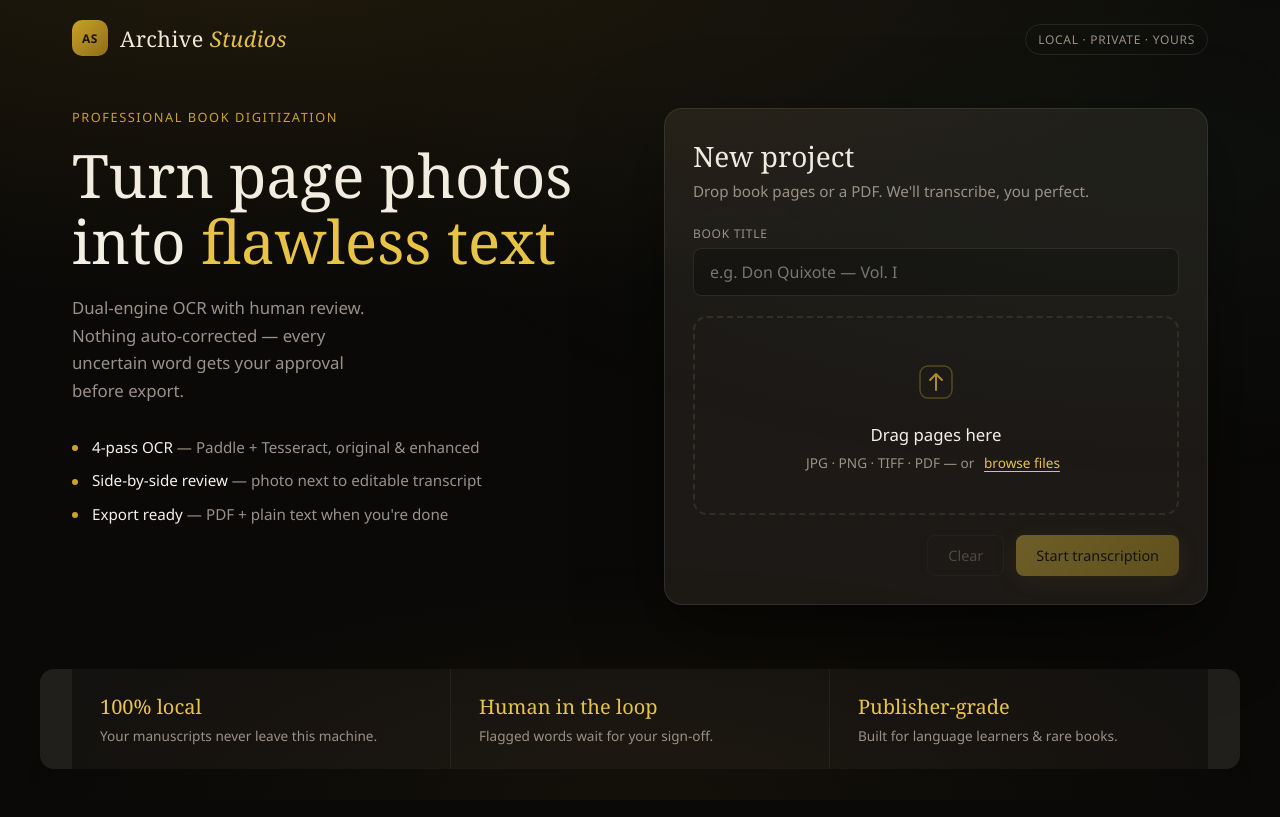
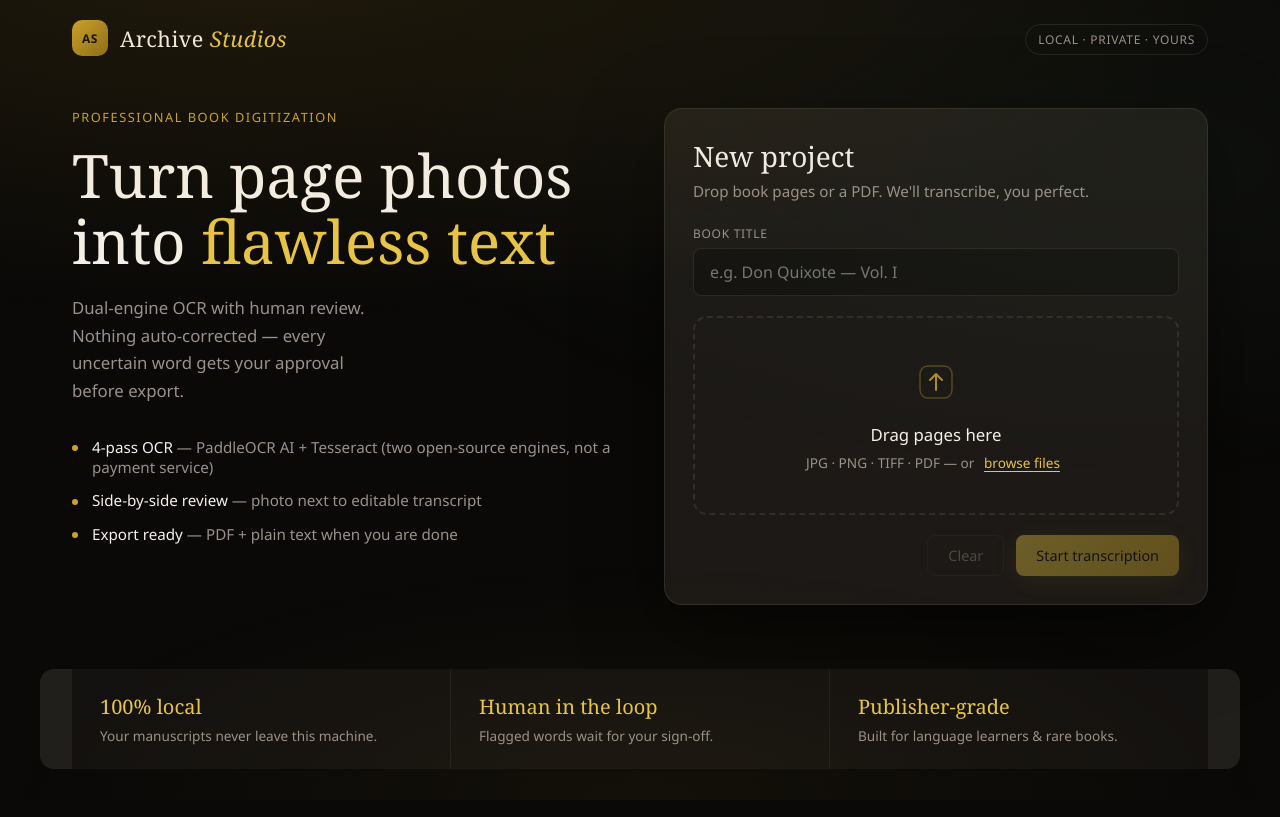
Before and after one commit to angryhephilump-tech/ocr-book-pipeline, a Flask app: page / in a window 1280 px wide. Run offline with Flask 3, Linux system fonts and the light colour scheme; data that the repository does not hold is empty; parts of the project's set-up code (start-up, migrations or seed data) failed here and were passed over.

Commit message:
Clarify PaddleOCR is an OCR engine, not the Paddle payment platform

```diff
--- a/templates/home.html
+++ b/templates/home.html
@@ -28,9 +28,9 @@
         every uncertain word gets your approval before export.
       </p>
       <ul class="feature-list">
-        <li><strong>4-pass OCR</strong> — Paddle + Tesseract, original & enhanced</li>
+        <li><strong>4-pass OCR</strong> — PaddleOCR AI + Tesseract (two open-source engines, not a payment service)</li>
         <li><strong>Side-by-side review</strong> — photo next to editable transcript</li>
-        <li><strong>Export ready</strong> — PDF + plain text when you're done</li>
+        <li><strong>Export ready</strong> — PDF + plain text when you are done</li>
       </ul>
     </section>
 
@@ -75,7 +75,7 @@
         </div>
         <div class="progress-copy">
           <p class="progress-title" id="progress-title">Transcribing…</p>
-          <p class="progress-detail" id="progress-detail">First run may download OCR models</p>
+          <p class="progress-detail" id="progress-detail">Using PaddleOCR AI and Tesseract — local only, no payment involved</p>
         </div>
       </div>
     </section>
```
Also changed, not shown: static/review.js (+12 -1 lines).
